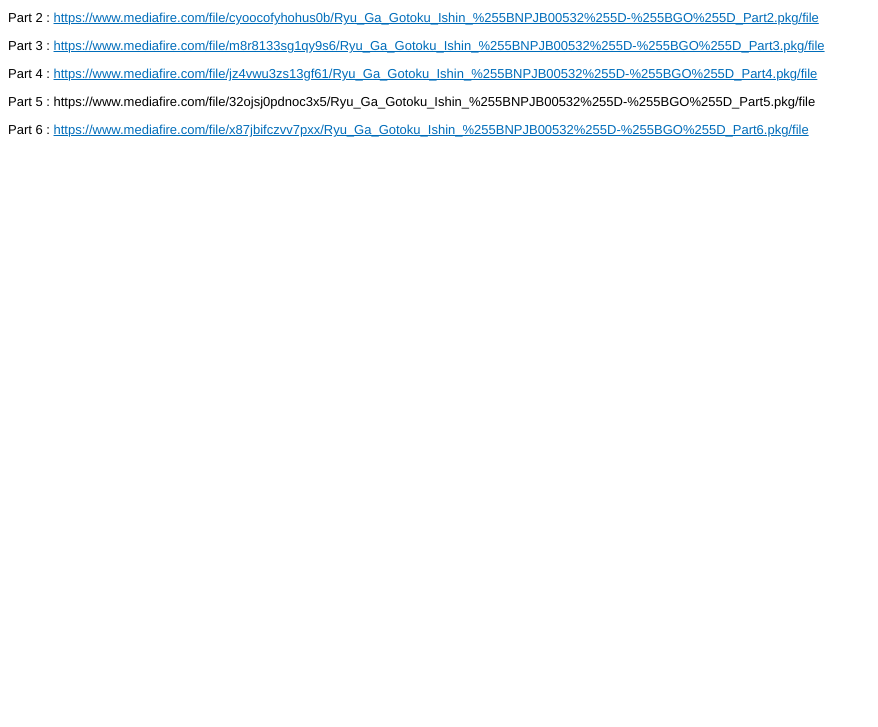
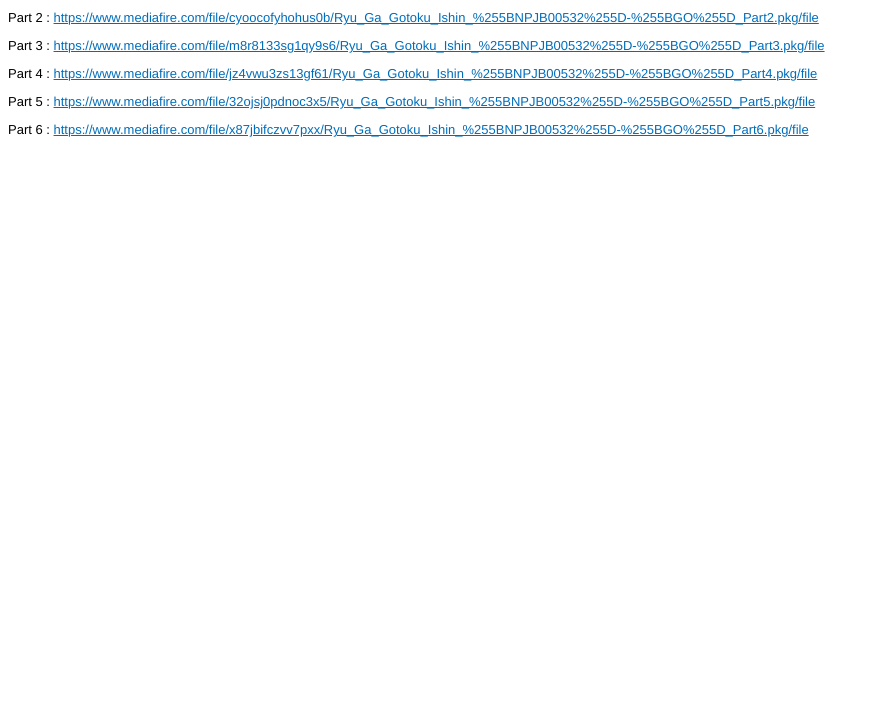
Before and after one commit to gutampsid/rggigomf.github.io, a plain HTML site: page index.html in a window 1280 px wide. Shown: the part 73-800 px from the top of the page, without its empty margins (0-878 px from the left). Drawn offline with Linux system fonts and the light colour scheme.

Commit message:
Update index.html

```diff
--- a/index.html
+++ b/index.html
@@ -24,7 +24,7 @@
 <p>Part 2 : <a href="https://www.mediafire.com/file/cyoocofyhohus0b/Ryu_Ga_Gotoku_Ishin_%255BNPJB00532%255D-%255BGO%255D_Part2.pkg/file" target="_blank" rel="noopener">https://www.mediafire.com/file/cyoocofyhohus0b/Ryu_Ga_Gotoku_Ishin_%255BNPJB00532%255D-%255BGO%255D_Part2.pkg/file</a></p>
 <p>Part 3 : <a href="https://www.mediafire.com/file/m8r8133sg1qy9s6/Ryu_Ga_Gotoku_Ishin_%255BNPJB00532%255D-%255BGO%255D_Part3.pkg/file" target="_blank" rel="noopener">https://www.mediafire.com/file/m8r8133sg1qy9s6/Ryu_Ga_Gotoku_Ishin_%255BNPJB00532%255D-%255BGO%255D_Part3.pkg/file</a></p>
 <p>Part 4 : <a href="https://www.mediafire.com/file/jz4vwu3zs13gf61/Ryu_Ga_Gotoku_Ishin_%255BNPJB00532%255D-%255BGO%255D_Part4.pkg/file" target="_blank" rel="noopener">https://www.mediafire.com/file/jz4vwu3zs13gf61/Ryu_Ga_Gotoku_Ishin_%255BNPJB00532%255D-%255BGO%255D_Part4.pkg/file</a></p>
-<p>Part 5 : <a href="https://www.mediafire.com/file/32ojsj0pdnoc3x5/Ryu_Ga_Gotoku_Ishin_%255BNPJB00532%255D-%255BGO%255D_Part5.pkg/file" target="_blank" rel="noopener"></a>https://www.mediafire.com/file/32ojsj0pdnoc3x5/Ryu_Ga_Gotoku_Ishin_%255BNPJB00532%255D-%255BGO%255D_Part5.pkg/file</p>
+<p>Part 5 : <a href="https://www.mediafire.com/file/32ojsj0pdnoc3x5/Ryu_Ga_Gotoku_Ishin_%255BNPJB00532%255D-%255BGO%255D_Part5.pkg/file" target="_blank" rel="noopener">https://www.mediafire.com/file/32ojsj0pdnoc3x5/Ryu_Ga_Gotoku_Ishin_%255BNPJB00532%255D-%255BGO%255D_Part5.pkg/file</a></p>
 <p>Part 6 : <a href="https://www.mediafire.com/file/x87jbifczvv7pxx/Ryu_Ga_Gotoku_Ishin_%255BNPJB00532%255D-%255BGO%255D_Part6.pkg/file" target="_blank" rel="noopener">https://www.mediafire.com/file/x87jbifczvv7pxx/Ryu_Ga_Gotoku_Ishin_%255BNPJB00532%255D-%255BGO%255D_Part6.pkg/file</a></p></anotepad>
 </body>
 </html>
```
